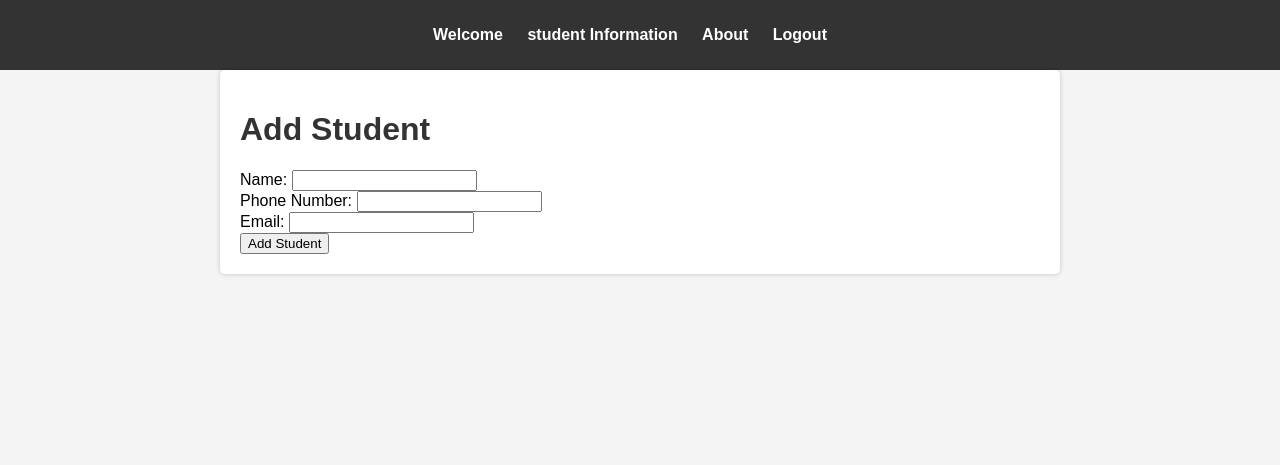
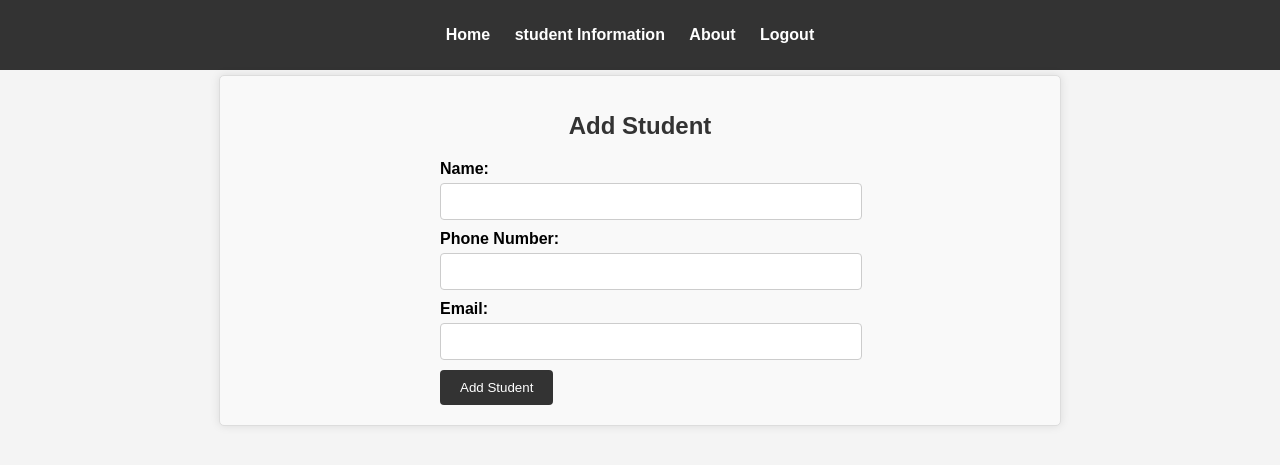
Before and after one commit to Sentense1/MVP-CRUD, a Flask app: page /add_student in a window 1280 px wide. Shown: the top 465 px of the page. Run offline with Flask 3, Linux system fonts and the light colour scheme; the visitor is signed in with stand-in values (Sample User, id 1); data that the repository does not hold is empty.

Commit message:
renamed some classes

```diff
--- a/templates/about.html
+++ b/templates/about.html
@@ -27,8 +27,8 @@
 <section class="about-content">
 <div class="about-page-container">
 
-    <h1class"about-h1">Portfolio inspiration</h1>
-    <p>I realised that some schools in this part of the world <br>
+    <h1 class="about-h1">Portfolio inspiration</h1>
+    <p class="about-p">I realised that some schools in this part of the world <br>
         rely on just multiple paper work to keep up with recording <br>
         and data storage and up-keep. <br>
         That has prompted me to do what i would if i were an admin <br>
--- a/templates/add_student.html
+++ b/templates/add_student.html
@@ -7,7 +7,7 @@
 <header>
     <nav>
         <ul>
-            <li><a href="/">Welcome</a></li>
+            <li><a href="/">Home</a></li>
             <li><a href="/info">student Information</a></li>
             <li><a href="/about">About</a></li>
             {% if current_user.is_authenticated %}
@@ -19,19 +19,19 @@
         </ul>
     </nav>
 </header>
-<main class"add-main">
-    <h1 class"add-h1">Add Student</h1>
-    <form method="POST" action="/add_student" class"add-form">
-        <label for="name" class"add-label">Name:</label>
-        <input type="text" id="name" name="name" required class"add-input"><br>
+<main class="add-main">
+    <h1 class="add-h1">Add Student</h1>
+    <form method="POST" action="/add_student" class="add-form">
+        <label for="name" class="add-label">Name:</label>
+        <input type="text" id="name" name="name" required class="add-input"><br>
 
-        <label for="phoneNumber" class"add-label">Phone Number:</label>
-        <input type="tel" id="phoneNumber" name="phoneNumber" required class"add-input"><br>
+        <label for="phoneNumber" class="add-label">Phone Number:</label>
+        <input type="tel" id="phoneNumber" name="phoneNumber" required class="add-input"><br>
 
-        <label for="email" class"add-label">Email:</label>
-        <input type="email" id="email" name="email" required class"add-input"><br>
+        <label for="email" class="add-label">Email:</label>
+        <input type="email" id="email" name="email" required class="add-input"><br>
 
-        <input type="submit" value="Add Student" class"add-input">
+        <input type="submit" value="Add Student" class="add-input">
     </form>
 </main>
 
--- a/templates/edit.html
+++ b/templates/edit.html
@@ -10,7 +10,8 @@
 
 <header>
     <nav>
-        <ul>
+        <ul><li><a href="/">Home</a></li>
+            <li><a href="/home">Add student</a></li>
             <li><a href="/archived_students">archived Students</a></li>
             <li><a href="/info">Student Information</a></li>
             <li><a href="/about">About</a></li>
@@ -24,7 +25,7 @@
     </nav>
 </header>
 <main class="edit-main">
-    <h1 class"edit-h1">Edit Student Information</h1>
+    <h1 class="edit-h1">Edit Student Information</h1>
     <form  method="POST" action="">
         <label class="edit-label" for="name">Name:</label>
         <input class="edit-input" type="text" id="name" name="name" value="{{ student.Name }}" required>
--- a/templates/index.html
+++ b/templates/index.html
@@ -15,7 +15,7 @@
     {% block content %}
     <header>
         <nav>
-            <ul>
+            <ul><li><a href="/home">Add Students</a></li>
                 <li><a href="/info">Student Information</a></li>
                 <li><a href="/archived_students">Archived Students</a></li>
                 <li><a href="/about">About</a></li>
--- a/templates/info.html
+++ b/templates/info.html
@@ -9,7 +9,8 @@
 <header>
     <nav>
         <ul>
-            <li><a href="/">Welcome</a></li>
+            <li><a href="/">Home</a></li>
+            <li><a href="/home">Add Students</a></li>
             <li><a href="/archived_students">Archived Students</a></li>
             {% if current_user.is_authenticated %}
             <li><a href="{{ url_for('logout') }}">Logout</a></li>
--- a/templates/login.html
+++ b/templates/login.html
@@ -9,7 +9,8 @@
     <header>
         <nav>
             <ul>
-                <li><a href="/">Welcome</a></li>
+                <li><a href="/">Home</a></li>
+                <li><a href="/home">Add Students</a></li>
                 <li><a href="/archived_students">Archived Student</a></li>
                 <li><a href="/info">Student Information</a></li>
                 <li><a href="/about">About</a></li>
```
Also changed, not shown: templates/archived_students.html (+11 -10 lines), templates/home.html (+4 -5 lines).
